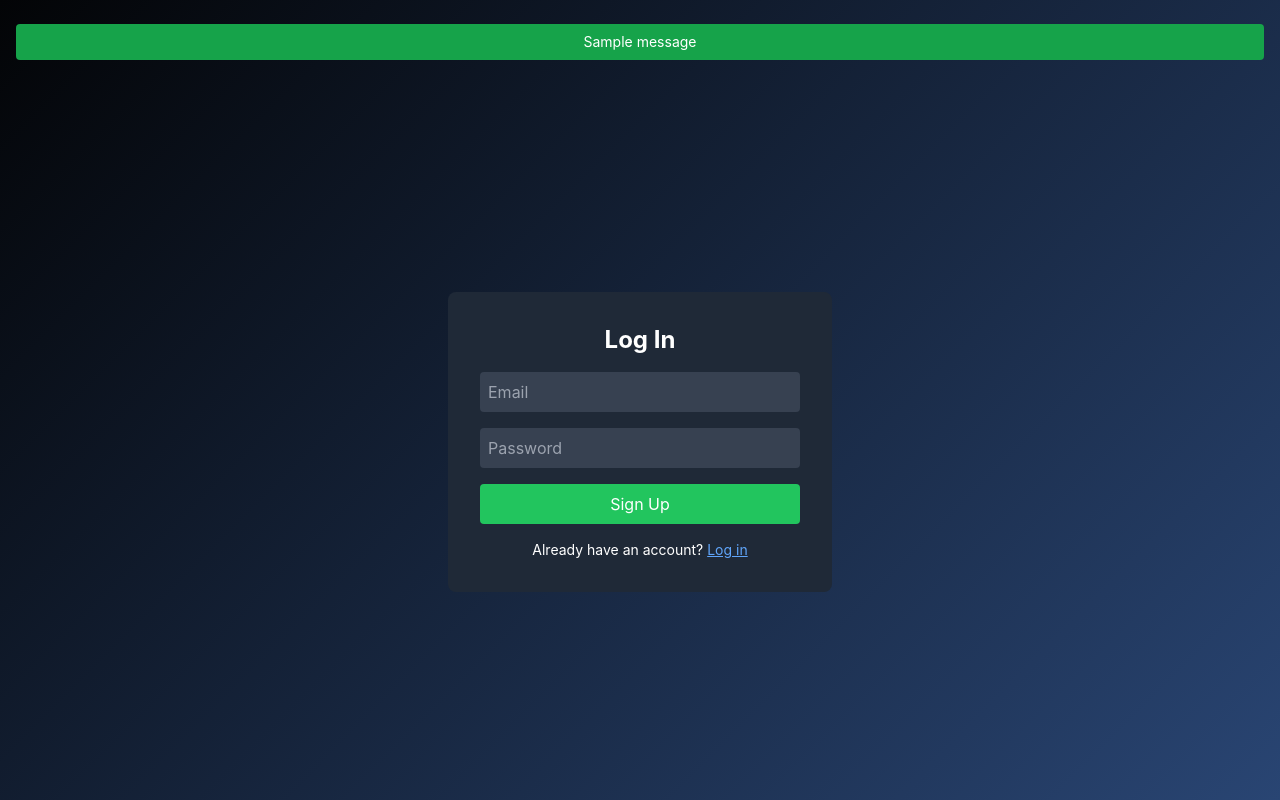
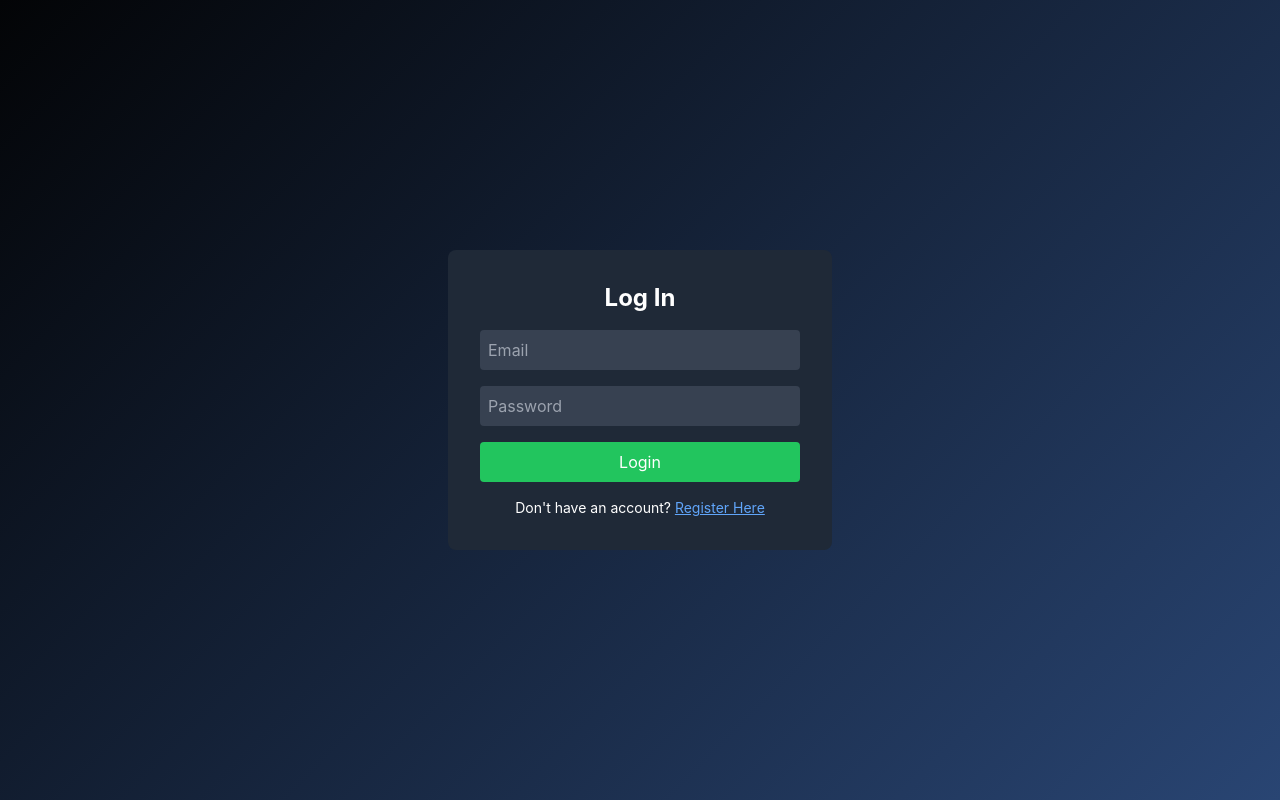
Before and after one commit to VictorFernandezGit/startup-idea-validator, a Flask app: page /login in a window 1280 px wide. Run offline with Flask 3, Linux system fonts and the light colour scheme; one stand-in notice (Sample message) is shown; some libraries are stand-ins or nearby versions.

Commit message:
login & register page updates

```diff
--- a/app.py
+++ b/app.py
@@ -7,6 +7,7 @@
 from datetime import datetime
 from flask_migrate import Migrate
 from werkzeug.middleware.proxy_fix import ProxyFix
+from flask_login import login_user, UserMixin, LoginManager, login_required, current_user
 
 # Load environment variables
 load_dotenv()
@@ -29,7 +30,7 @@
 migrate = Migrate(app, db)
 
 # Model definition
-class User(db.Model):
+class User(UserMixin, db.Model):
     id = db.Column(db.Integer, primary_key=True)
     email = db.Column(db.String(120), unique=True, nullable=False)
     password = db.Column(db.String(120), nullable=False)
@@ -43,6 +44,15 @@
     content = db.Column(db.Text, nullable=False)
     output = db.Column(db.Text, nullable=True)  # Stores OpenAI output
     created_at = db.Column(db.DateTime, default=datetime.utcnow)
+
+# Initialize Flask-Login
+login_manager = LoginManager()
+login_manager.init_app(app)
+login_manager.login_view = 'login'
+
+@login_manager.user_loader
+def load_user(user_id):
+    return User.query.get(int(user_id))
 
 # Home route
 @app.route('/')
@@ -61,8 +71,9 @@
         new_user = User(email=email, password=password_hash)
         db.session.add(new_user)
         db.session.commit()
-        flash('Account created successfully', 'success')
-        return redirect(url_for('login'))
+        login_user(new_user)
+        flash('Registration successful! You are now logged in.', 'success')
+        return redirect(url_for('dashboard'))
     return render_template('register.html')
 
 # Login route
@@ -72,7 +83,7 @@
         email = request.form.get('email', '').strip()
         user = User.query.filter_by(email=email).first()
         if user and check_password_hash(user.password, request.form.get('password', '')):
-            session['user_id'] = user.id
+            login_user(user)
             flash('Logged in successfully', 'success')
             return redirect(url_for('dashboard'))
         flash('Invalid email or password', 'error')
@@ -81,17 +92,15 @@
 
 # Dashboard (protected)
 @app.route('/dashboard')
+@login_required
 def dashboard():
-    if 'user_id' not in session:
-        flash('Please login first', 'error')
-        return redirect(url_for('login'))
-    user = User.query.get(session['user_id'])
-    return render_template('dashboard.html', user=user)
+    return render_template('dashboard.html', user=current_user)
 
 # Logout route
 @app.route('/logout')
 def logout():
-    session.pop('user_id', None)
+    from flask_login import logout_user
+    logout_user()
     flash('Logged out successfully', 'success')
     return redirect(url_for('home'))
 
@@ -110,19 +119,16 @@
 
 # Analyze endpoint
 @app.route('/analyze', methods=['POST'])
+@login_required
 def analyze():
-    if 'user_id' not in session:
-        return jsonify({'error': 'unauthorized'}), 401
-    user = User.query.get(session['user_id'])
+    user = current_user
     if user.credits <= 0:
         return jsonify({'error': 'out_of_credits'}), 403
     user.credits -= 1
     db.session.commit()
-
     data = request.get_json() or {}
     idea = data.get('idea', '')
     mode = data.get('mode', 'general')
-
     prompts = {
         'general': f"Act as a startup analyst. Analyze: '{idea}'. Provide summary, audience, value prop, pros/cons, competitor review, SWOT.",
         'sharktank': f"Act like a Shark Tank investor. Review: '{idea}'. Viability, investment amount, flaws, scaling, risks, profitability.",
@@ -131,7 +137,6 @@
         'tech': f"Act as a technical co-founder. Analyze: '{idea}'. Build time, tech stack, risks, 3-month feasibility, architecture."
     }
     prompt = prompts.get(mode, prompts['general'])
-
     try:
         response = openai.ChatCompletion.create(
             model='gpt-4o',
@@ -149,10 +154,9 @@
         return jsonify({'error': str(e)}), 500
 
 @app.route('/save_idea', methods=['POST'])
+@login_required
 def save_idea():
-    if 'user_id' not in session:
-        return jsonify({'error': 'unauthorized'}), 401
-    user_id = session['user_id']
+    user_id = current_user.id
     data = request.get_json() or {}
     content = data.get('content', '').strip()
     output = data.get('output', None)
@@ -164,10 +168,9 @@
     return jsonify({'success': True, 'idea_id': idea.id, 'created_at': idea.created_at})
 
 @app.route('/ideas', methods=['GET'])
+@login_required
 def get_ideas():
-    if 'user_id' not in session:
-        return jsonify({'error': 'unauthorized'}), 401
-    user_id = session['user_id']
+    user_id = current_user.id
     ideas = Idea.query.filter_by(user_id=user_id).order_by(Idea.created_at.desc()).all()
     ideas_data = [
         {'id': idea.id, 'content': idea.content, 'created_at': idea.created_at.isoformat()}
@@ -176,10 +179,9 @@
     return jsonify({'ideas': ideas_data})
 
 @app.route('/delete_idea/<int:idea_id>', methods=['DELETE'])
+@login_required
 def delete_idea(idea_id):
-    if 'user_id' not in session:
-        return jsonify({'error': 'unauthorized'}), 401
-    user_id = session['user_id']
+    user_id = current_user.id
     idea = Idea.query.filter_by(id=idea_id, user_id=user_id).first()
     if not idea:
         return jsonify({'error': 'not_found'}), 404
--- a/static/style.css
+++ b/static/style.css
@@ -714,3 +714,44 @@
   gap: 1rem;
   z-index: 1;
 }
+
+#toast-container {
+  position: fixed;
+  top: 2rem;
+  right: 2rem;
+  z-index: 9999;
+  display: flex;
+  flex-direction: column;
+  gap: 1rem;
+  align-items: flex-end;
+}
+
+.toast {
+  min-width: 220px;
+  padding: 1rem 1.5rem;
+  border-radius: 8px;
+  color: #fff;
+  font-weight: 500;
+  box-shadow: 0 4px 16px rgba(0,0,0,0.18);
+  opacity: 0;
+  transform: translateX(100%);
+  animation: slideIn 0.4s cubic-bezier(0.4,0,0.2,1) forwards, fadeOut 0.4s 1.6s forwards;
+}
+
+.toast-success { background: #22c55e; }
+.toast-danger { background: #ef4444; }
+.toast-warning { background: #facc15; color: #222; }
+.toast-default { background: #334155; }
+
+@keyframes slideIn {
+  to {
+    opacity: 1;
+    transform: translateX(0);
+  }
+}
+@keyframes fadeOut {
+  to {
+    opacity: 0;
+    transform: translateX(100%);
+  }
+}
--- a/templates/base.html
+++ b/templates/base.html
@@ -8,22 +8,31 @@
   </head>
 
 <body class="bg-gray-900 text-white min-h-screen flex flex-col">
-  {% with messages = get_flashed_messages(with_categories=true) %}
-    {% if messages %}
-      <div class="p-4 text-center">
+  <div id="toast-container">
+    {% with messages = get_flashed_messages(with_categories=true) %}
+      {% if messages %}
         {% for category, message in messages %}
-          <div class="p-2 my-2 rounded text-sm text-white
-                      {% if category == 'success' %}bg-green-600
-                      {% elif category == 'danger' %}bg-red-600
-                      {% elif category == 'warning' %}bg-yellow-500 text-black
-                      {% else %}bg-gray-700{% endif %}">
+          <div class="toast
+            {% if category == 'success' %}toast-success
+            {% elif category == 'danger' %}toast-danger
+            {% elif category == 'warning' %}toast-warning
+            {% else %}toast-default{% endif %}">
             {{ message }}
           </div>
         {% endfor %}
-      </div>
-    {% endif %}
-  {% endwith %}
+      {% endif %}
+    {% endwith %}
+  </div>
 
   {% block content %}{% endblock %}
+
+  <script>
+    // Remove toast from DOM after animation
+    document.querySelectorAll('.toast').forEach(function(toast) {
+      setTimeout(function() {
+        toast.remove();
+      }, 2000); // 2 seconds
+    });
+  </script>
 </body>
 </html>
--- a/templates/login.html
+++ b/templates/login.html
@@ -6,8 +6,8 @@
     <h2 class="text-2xl font-bold text-center">Log In</h2>
     <input name="email" type="email" placeholder="Email" required class="w-full p-2 rounded bg-gray-700 text-white" />
     <input name="password" type="password" placeholder="Password" required class="w-full p-2 rounded bg-gray-700 text-white" />
-    <button type="submit" class="w-full bg-green-500 hover:bg-green-600 text-white p-2 rounded">Sign Up</button>
-    <p class="text-sm text-center mt-2">Already have an account? <a href="{{ url_for('login') }}" class="text-blue-400 underline">Log in</a></p>
+    <button type="submit" class="w-full bg-green-500 hover:bg-green-600 text-white p-2 rounded">Login</button>
+    <p class="text-sm text-center mt-2">Don't have an account? <a href="{{ url_for('register') }}" class="text-blue-400 underline">Register Here</a></p>
   </form>
 </div>
 {% endblock %}
```
Also changed, not shown: instance/app.db.
